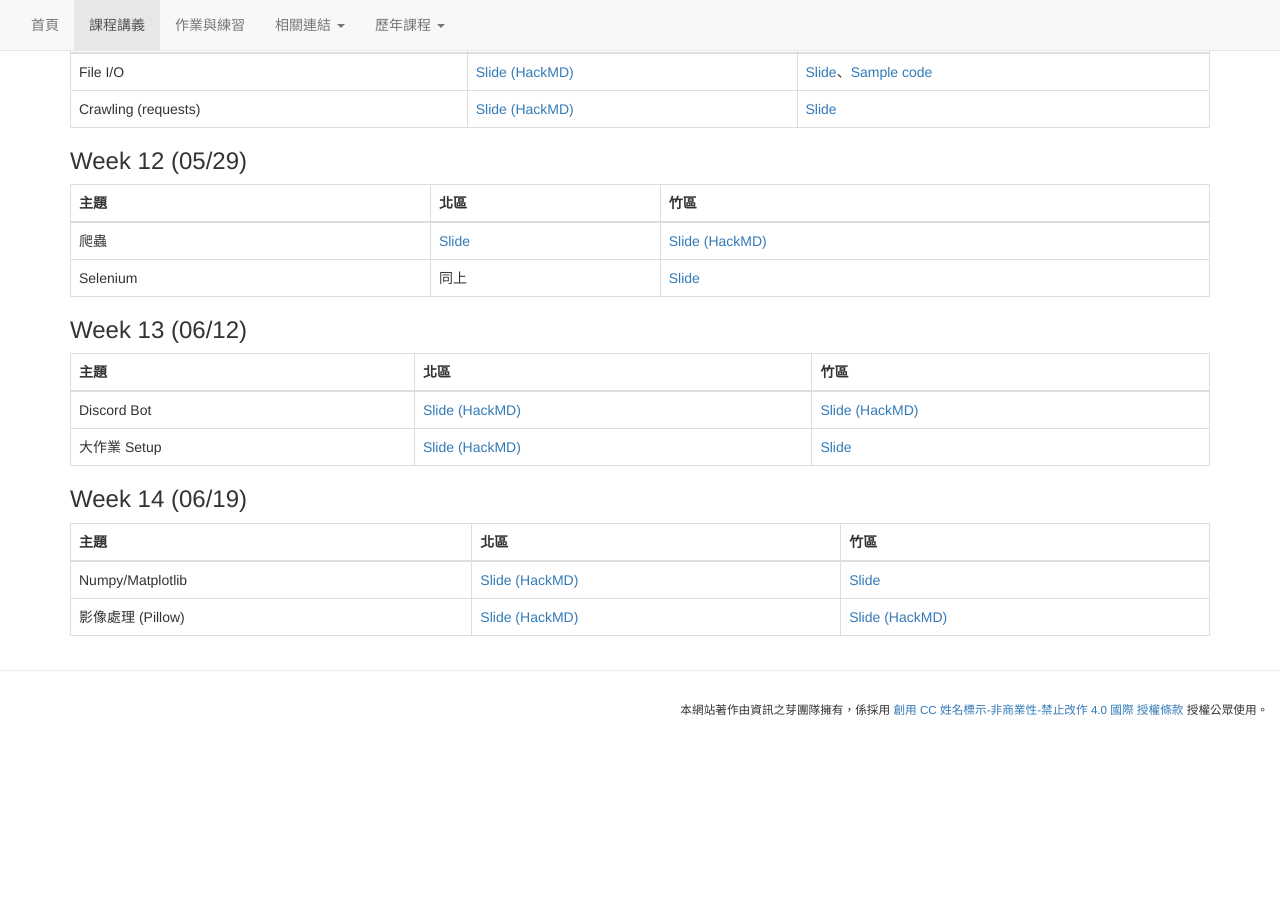
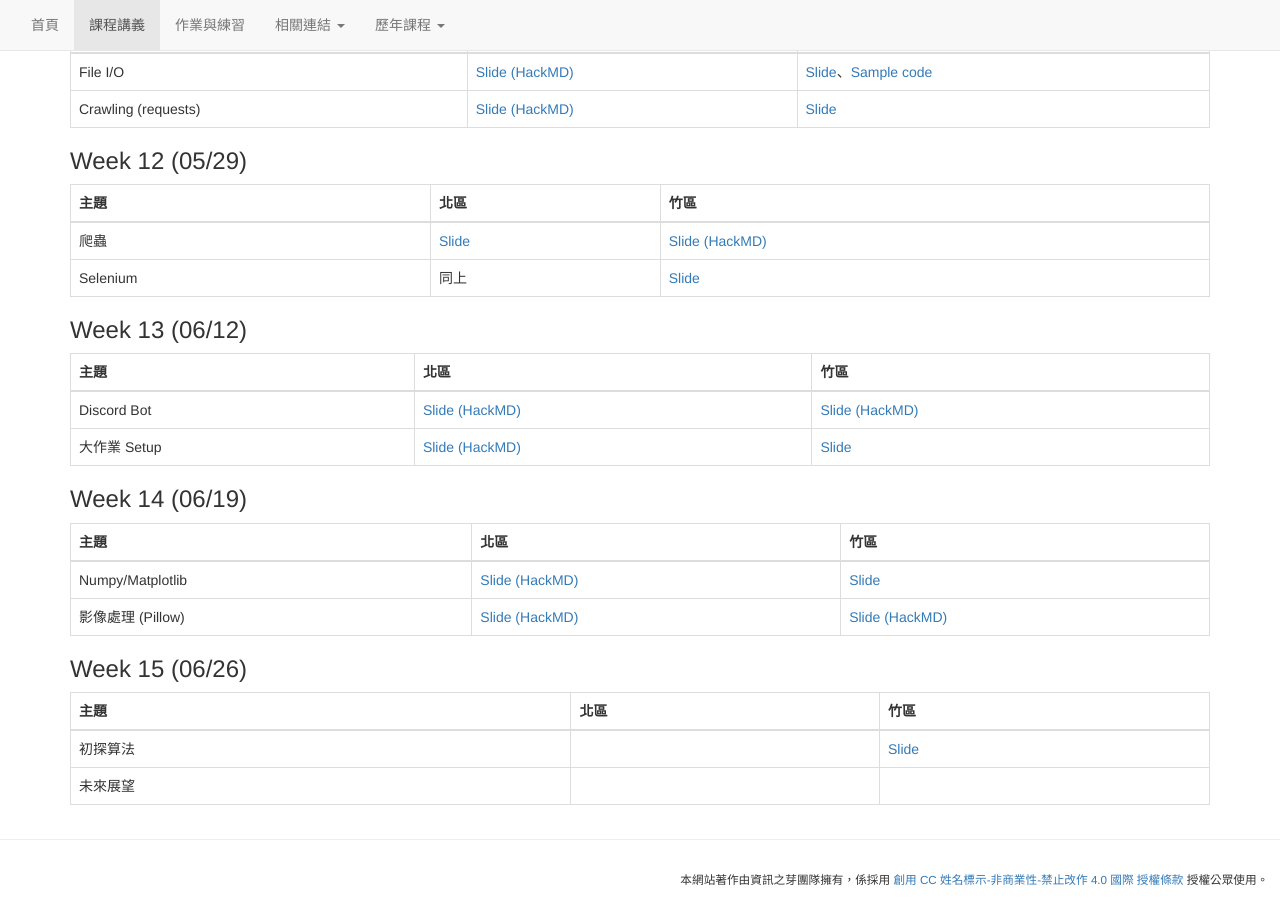
Before and after one commit to tw-csie-sprout/py2022, a Jekyll site: the page built from slides.md, in a window 1280 px wide and 900 px high, scrolled down 1928 px. Built offline with Jekyll 4.4.1, drawn with Linux system fonts in a browser that asks for light colours; before the commit the page ends 2659 px from its top, so only the background shows below that.

Commit message:
Update slide of Week15

```diff
--- a/slides.md
+++ b/slides.md
@@ -115,3 +115,11 @@ title: "課程講義"
 | --- | --- | --- |
 | Numpy/Matplotlib | [Slide (HackMD)](https://hackmd.io/@YuKai0928/SJs5AYnxq#/) | [Slide](https://drive.google.com/file/d/1C4BjC5VxoARqiEg7oIkfkwvsg0MF471B/view?usp=sharing) |
 | 影像處理 (Pillow) | [Slide (HackMD)](https://hackmd.io/@Ev0n9YKlTzCKhedHrgZ2zw/S1viEDwK9#/) | [Slide (HackMD)](https://hackmd.io/@Z_ZMXd6ISlObZMLPsr_6WA/S17eunjtc#/) |
+
+### Week 15 (06/26)
+
+{: .table .table-bordered}
+| 主題 | 北區 | 竹區 |
+| --- | --- | --- |
+| 初探算法 |  | [Slide](https://drive.google.com/file/d/15ESBfH3JaRUOPFs4kaDVOsddegQaFrs0/view?usp=sharing) |
+| 未來展望 |  |  |
```
